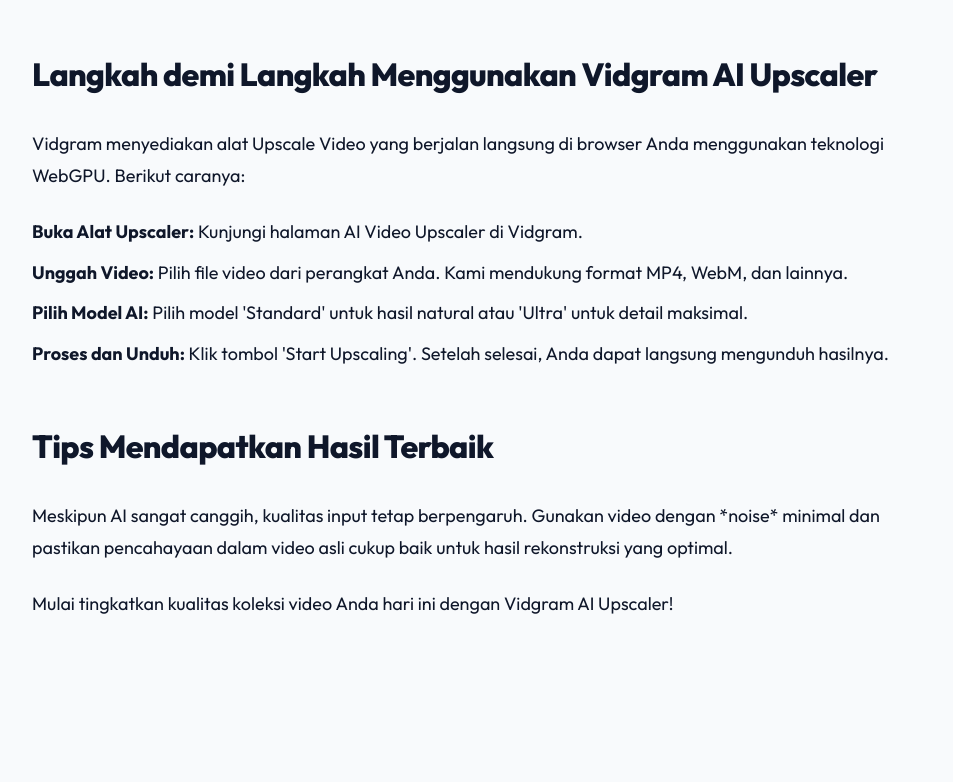
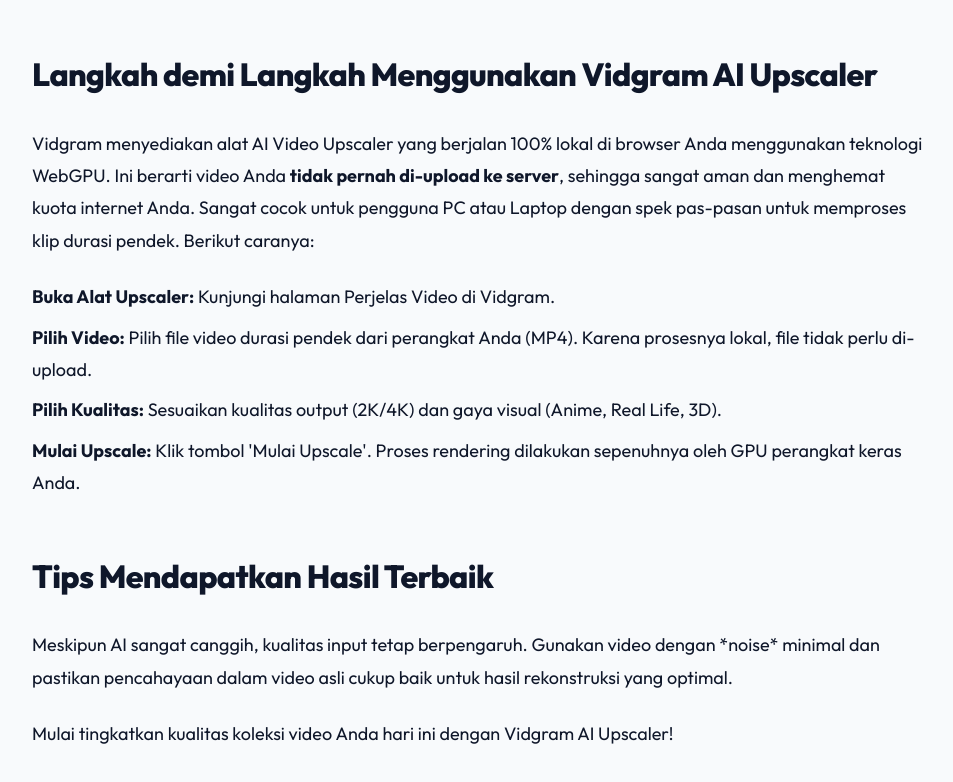
Before and after one commit to aronisme/vidgram, a Next.js app: page /blog/how-to-upscale-videos-4k-ai in a window 1280 px wide. Shown: the part 1526-2308 px from the top of the page, without its empty margins (158-1111 px from the left). Built offline with nearby package versions, Linux system fonts and the light colour scheme; no server answers.

Commit message:
SEO: Rebrand Video Upscaler untuk optimasi lokal, tanpa upload, klip pendek

```diff
--- a/src/app/blog/how-to-upscale-videos-4k-ai/page.tsx
+++ b/src/app/blog/how-to-upscale-videos-4k-ai/page.tsx
@@ -4,8 +4,8 @@ import Link from 'next/link';
 import { Metadata } from 'next';
 
 export const metadata: Metadata = {
-  title: "How to Upscale Videos to 4K Using AI - Vidgram Guide",
-  description: "Discover how AI-powered upscaling can breathe new life into your old low-resolution videos. Step-by-step guide using Vidgram's AI tools.",
+  title: "Cara Upscale Video ke 4K Gratis Tanpa Upload - Vidgram",
+  description: "Panduan lengkap cara perjelas video buram dan upscale klip pendek ke 2K/4K secara lokal di PC/Laptop spek pas-pasan menggunakan WebGPU.",
 };
 
 export default function BlogPost() {
@@ -18,7 +18,7 @@ export default function BlogPost() {
       <header style={{ marginBottom: '4rem' }}>
         <div className="badge badge-accent" style={{ marginBottom: '1.5rem' }}>AI Tools</div>
         <h1 style={{ fontSize: 'clamp(2.5rem, 6vw, 3.5rem)', fontWeight: 900, letterSpacing: '-0.04em', lineHeight: 1.1, marginBottom: '2rem' }}>
-          Cara Upscale Video ke 4K Menggunakan AI - Panduan Lengkap
+          Cara Upscale Video Gratis Tanpa Upload (WebGPU Lokal)
         </h1>
         <div style={{ display: 'flex', alignItems: 'center', gap: '2rem', color: 'var(--text-tertiary)', fontSize: '0.9375rem' }}>
           <div style={{ display: 'flex', alignItems: 'center', gap: '0.625rem' }}><Calendar size={18} /> 10 Mei 2026</div>
@@ -47,13 +47,13 @@ export default function BlogPost() {
         </div>
 
         <h2>Langkah demi Langkah Menggunakan Vidgram AI Upscaler</h2>
-        <p>Vidgram menyediakan alat Upscale Video yang berjalan langsung di browser Anda menggunakan teknologi WebGPU. Berikut caranya:</p>
+        <p>Vidgram menyediakan alat <Link href="/upscaler">AI Video Upscaler</Link> yang berjalan 100% lokal di browser Anda menggunakan teknologi WebGPU. Ini berarti video Anda <strong>tidak pernah di-upload ke server</strong>, sehingga sangat aman dan menghemat kuota internet Anda. Sangat cocok untuk pengguna PC atau Laptop dengan spek pas-pasan untuk memproses klip durasi pendek. Berikut caranya:</p>
 
         <ol>
-          <li><strong>Buka Alat Upscaler:</strong> Kunjungi halaman <Link href="/upscaler">AI Video Upscaler</Link> di Vidgram.</li>
-          <li><strong>Unggah Video:</strong> Pilih file video dari perangkat Anda. Kami mendukung format MP4, WebM, dan lainnya.</li>
-          <li><strong>Pilih Model AI:</strong> Pilih model 'Standard' untuk hasil natural atau 'Ultra' untuk detail maksimal.</li>
-          <li><strong>Proses dan Unduh:</strong> Klik tombol 'Start Upscaling'. Setelah selesai, Anda dapat langsung mengunduh hasilnya.</li>
+          <li><strong>Buka Alat Upscaler:</strong> Kunjungi halaman <Link href="/upscaler">Perjelas Video</Link> di Vidgram.</li>
+          <li><strong>Pilih Video:</strong> Pilih file video durasi pendek dari perangkat Anda (MP4). Karena prosesnya lokal, file tidak perlu di-upload.</li>
+          <li><strong>Pilih Kualitas:</strong> Sesuaikan kualitas output (2K/4K) dan gaya visual (Anime, Real Life, 3D).</li>
+          <li><strong>Mulai Upscale:</strong> Klik tombol 'Mulai Upscale'. Proses rendering dilakukan sepenuhnya oleh GPU perangkat keras Anda.</li>
         </ol>
 
         <h2>Tips Mendapatkan Hasil Terbaik</h2>
--- a/src/app/page.tsx
+++ b/src/app/page.tsx
@@ -108,7 +108,7 @@ export default async function Home() {
             gap: '0.5rem',
             transition: 'all 0.25s ease',
           }}>
-            <Sparkles size={18} /> AI Video Upscaler
+            <Sparkles size={18} /> Perjelas Video Buram
           </Link>
           <Link href="/dashboard/upload" style={{
             background: 'linear-gradient(135deg, #6366f1, #8b5cf6)',
@@ -387,8 +387,8 @@ export default async function Home() {
           <div style={{ background: 'var(--gradient-primary)', width: '48px', height: '48px', borderRadius: '12px', display: 'flex', alignItems: 'center', justifyContent: 'center', color: 'white', boxShadow: '0 4px 12px rgba(99, 102, 241, 0.3)' }}>
             <Sparkles size={24} />
           </div>
-          <h3 style={{ fontSize: '1.25rem', fontWeight: 700 }}>AI Upscaling</h3>
-          <p style={{ color: 'var(--text-secondary)', fontSize: '0.9375rem' }}>Enhance your videos to 1080p and 4K quality using WebGPU power directly in your browser.</p>
+          <h3 style={{ fontSize: '1.25rem', fontWeight: 700 }}>AI Video Upscaler Lokal</h3>
+          <p style={{ color: 'var(--text-secondary)', fontSize: '0.9375rem' }}>Perjelas klip video ke 2K/4K via browser WebGPU. Tanpa upload, hemat kuota, ringan di PC spek pas-pasan.</p>
         </div>
         <div className="card" style={{ padding: '2rem', display: 'flex', flexDirection: 'column', gap: '1rem' }}>
           <div style={{ background: 'var(--gradient-primary)', width: '48px', height: '48px', borderRadius: '12px', display: 'flex', alignItems: 'center', justifyContent: 'center', color: 'white', boxShadow: '0 4px 12px rgba(99, 102, 241, 0.3)' }}>
@@ -439,7 +439,7 @@ export default async function Home() {
             Start Creating <Upload size={18} />
           </Link>
           <Link href="/upscaler" className="btn-secondary" style={{ padding: '0.75rem 2rem', textDecoration: 'none' }}>
-            Try AI Upscaler <Sparkles size={18} />
+            Coba AI Upscaler Gratis <Sparkles size={18} />
           </Link>
         </div>
 
--- a/src/app/upscaler/layout.tsx
+++ b/src/app/upscaler/layout.tsx
@@ -1,15 +1,15 @@
 import { Metadata } from "next";
 
 export const metadata: Metadata = {
-  title: "AI Video Upscaler - Free 4K Enhancement | Vidgram",
-  description: "Enhance video resolution to 4K using AI-powered upscaling. Free online video upscaler with WebGPU acceleration for fast, high-quality results. No software installation required.",
-  keywords: ["AI video upscaler", "4K video enhancer", "free video upscaling", "WebGPU video upscaler", "enhance video quality", "video resolution increase", "upscale video to 4K free"],
+  title: "AI Video Upscaler Gratis Tanpa Upload - Perjelas Video Buram | Vidgram",
+  description: "Tingkatkan kualitas dan perjelas video buram (upscale ke 2K/4K) secara gratis tanpa upload. Proses lokal di browser dengan WebGPU, hemat kuota, dan ringan untuk PC/Laptop spek pas-pasan. Sangat optimal untuk klip durasi pendek.",
+  keywords: ["AI video upscaler gratis", "perjelas video buram", "upscale video tanpa aplikasi", "cara hd kan video", "upscale video webgpu lokal", "tingkatkan kualitas video", "video enhancer gratis", "upscale klip pendek", "video resolusi 4k"],
   alternates: {
     canonical: "https://vidgram.web.id/upscaler",
   },
   openGraph: {
-    title: "AI Video Upscaler - Free 4K Enhancement | Vidgram",
-    description: "Enhance video resolution to 4K using AI-powered upscaling. Free online and fast.",
+    title: "AI Video Upscaler Gratis Tanpa Upload - Perjelas Video | Vidgram",
+    description: "Perjelas video buram (upscale 2K/4K) gratis tanpa upload. Proses 100% lokal di browser dengan WebGPU, ringan & hemat kuota.",
     url: "https://vidgram.web.id/upscaler",
     siteName: "Vidgram",
     images: [
@@ -17,16 +17,16 @@ export const metadata: Metadata = {
         url: "https://vidgram.web.id/og-upscaler.png",
         width: 1200,
         height: 630,
-        alt: "Vidgram AI Video Upscaler",
+        alt: "Vidgram AI Video Upscaler Gratis",
       },
     ],
-    locale: "en_US",
+    locale: "id_ID",
     type: "website",
   },
   twitter: {
     card: "summary_large_image",
-    title: "AI Video Upscaler - Free 4K Enhancement | Vidgram",
-    description: "Enhance video resolution to 4K using AI-powered upscaling. Free online and fast.",
+    title: "AI Video Upscaler Gratis - Perjelas Video Buram | Vidgram",
+    description: "Perjelas video buram gratis tanpa upload. Proses 100% lokal di browser dengan WebGPU, ringan & hemat kuota.",
     images: ["https://vidgram.web.id/og-upscaler.png"],
   },
 };
@@ -47,18 +47,18 @@ export default function UpscalerLayout({
             "@context": "https://schema.org",
             "@type": "SoftwareApplication",
             "name": "Vidgram AI Video Upscaler",
-            "description": "Enhance video resolution to 4K using AI-powered upscaling",
+            "description": "Perjelas video buram dan tingkatkan resolusi hingga 4K menggunakan AI secara lokal tanpa upload.",
             "operatingSystem": "Web",
             "applicationCategory": "VideoEditor",
             "offers": {
               "@type": "Offer",
               "price": "0",
-              "priceCurrency": "USD"
+              "priceCurrency": "IDR"
             },
             "aggregateRating": {
               "@type": "AggregateRating",
-              "ratingValue": "4.7",
-              "reviewCount": "850"
+              "ratingValue": "4.8",
+              "reviewCount": "1250"
             }
           })
         }}
--- a/src/app/upscaler/page.tsx
+++ b/src/app/upscaler/page.tsx
@@ -253,19 +253,19 @@ export default function NativeUpscalerPage() {
     return (
         <div className="animate-fade-in" style={{ maxWidth: '1000px', margin: '0 auto', paddingTop: '2rem', paddingBottom: '3rem' }}>
             <div style={{ marginBottom: '2rem', textAlign: 'center' }}>
-                <h1 style={{ fontSize: '2rem', fontWeight: 800, letterSpacing: '-0.03em', background: 'linear-gradient(to right, #6366f1, #a855f7)', WebkitBackgroundClip: 'text', color: 'transparent' }}>
-                    Vidgram Video Upscaler
+                <h1 style={{ fontSize: '2.5rem', fontWeight: 800, letterSpacing: '-0.03em', background: 'linear-gradient(to right, #6366f1, #a855f7)', WebkitBackgroundClip: 'text', color: 'transparent' }}>
+                    AI Video Upscaler Gratis & Lokal
                 </h1>
-                <p style={{ color: 'var(--text-secondary)', marginTop: '0.5rem' }}>
-                    Tingkatkan resolusi video menggunakan kekuatan WebGPU langsung di browser.
+                <p style={{ color: 'var(--text-secondary)', marginTop: '1rem', maxWidth: '800px', margin: '1rem auto 0', lineHeight: 1.6 }}>
+                    Perjelas video buram dan tingkatkan resolusi klip pendek hingga 4K. Proses 100% lokal di browser dengan WebGPU tanpa upload, sehingga sangat hemat kuota, waktu, dan aman. Sangat ringan berjalan di PC/laptop spek pas-pasan!
                 </p>
             </div>
 
             {state === 'init' && (
                 <div className="card" style={{ padding: '4rem', textAlign: 'center', cursor: 'pointer', border: '2px dashed var(--border)' }} onClick={handleFileSelectClick}>
                     <Upload size={48} style={{ margin: '0 auto', color: 'var(--accent)' }} />
-                    <h3 style={{ marginTop: '1.5rem', fontSize: '1.25rem', fontWeight: 700 }}>Pilih Video (.mp4)</h3>
-                    <p style={{ color: 'var(--text-secondary)', marginTop: '0.5rem' }}>Video akan diproses secara lokal 100% tanpa upload.</p>
+                    <h3 style={{ marginTop: '1.5rem', fontSize: '1.25rem', fontWeight: 700 }}>Pilih Klip Video (.mp4)</h3>
+                    <p style={{ color: 'var(--text-secondary)', marginTop: '0.5rem' }}>Pilih video durasi pendek. Diproses 100% secara lokal tanpa upload!</p>
                 </div>
             )}
 
```
Also changed, not shown: src/app/dark-ai/components/DarkAiClient.tsx (line endings or trailing spaces).
